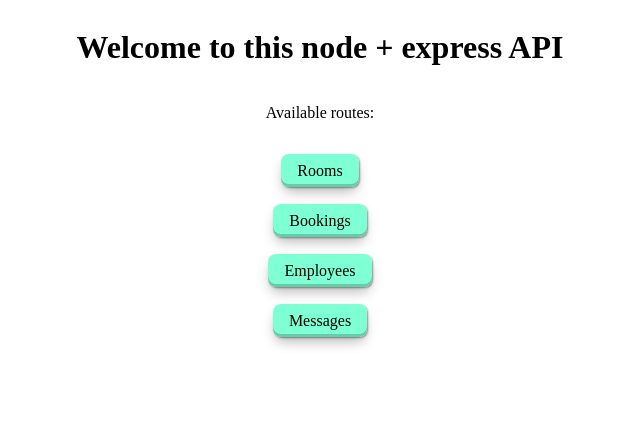
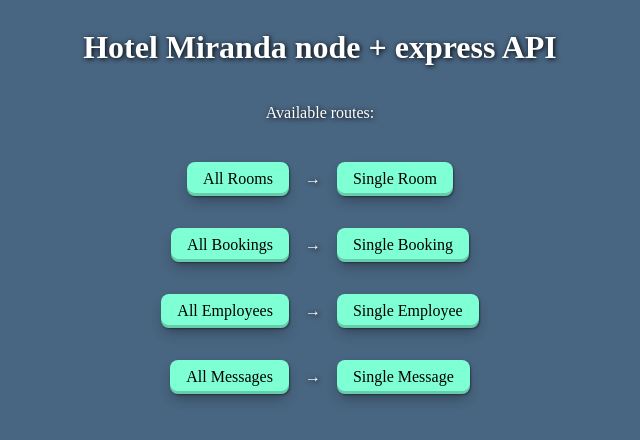
Before and after one commit to init1-dev/typescript-node-express, a website: page index.html in a window 1280 px wide. Shown: the whole page, without its empty margins (320-960 px from the left). Drawn offline with Linux system fonts and the light colour scheme.

Commit message:
ADD: index.html styles

```diff
--- a/css/styles.css
+++ b/css/styles.css
@@ -1,6 +1,11 @@
 ul, li, a {
     margin: 0;
     padding: 0;
+}
+
+body {
+    background-color: #486581;
+    color: white;
 }
 
 main {
@@ -8,6 +13,11 @@ main {
     flex-direction: column;
     align-items: center;
     justify-content: center;
+    text-shadow: 1px 1px 5px black;
+}
+
+h1 {
+    text-align: center;
 }
 
 ul {
@@ -19,6 +29,13 @@ ul {
     list-style: none;
 }
 
+ul li {
+    display: flex;
+    justify-content: center;
+    align-items: center;
+    gap: 1rem;
+}
+
 ul li a {
     padding: 0.5rem 1rem;
     border-radius: 0.5rem;
@@ -27,6 +44,7 @@ ul li a {
     text-decoration: none;
     box-shadow: rgb(0 0 0 / 40%) 1px 1px 2px, rgb(0 0 0 / 30%) 0px 7px 13px -3px, rgb(0 0 0 / 20%) 0px -3px 0px inset;
     transition: color, background-color 0.2s ease;
+    text-shadow: none;
 }
 
 ul li a:hover {
--- a/index.html
+++ b/index.html
@@ -8,13 +8,32 @@
 </head>
 <body>
     <main>
-        <h1>Welcome to this node + express API</h1>
+        <h1>Hotel Miranda node + express API</h1>
         <p>Available routes:</p>
         <ul>
-            <li><a href="/rooms">Rooms</a></li>
-            <li><a href="/bookings">Bookings</a></li>
-            <li><a href="/employees">Employees</a></li>
-            <li><a href="/messages">Messages</a></li>
+            <li>
+                <a href="/rooms">All Rooms</a>
+                <span>→</span>
+                <a href="/rooms/1">Single Room</a>
+            </li>
+
+            <li>
+                <a href="/bookings">All Bookings</a>
+                <span>→</span>
+                <a href="/bookings/1">Single Booking</a>
+            </li>
+
+            <li>
+                <a href="/employees">All Employees</a>
+                <span>→</span>
+                <a href="/employees">Single Employee</a>
+            </li>
+
+            <li>
+                <a href="/messages">All Messages</a>
+                <span>→</span>
+                <a href="/messages">Single Message</a>
+            </li>
         </ul>
     </main>
 </body>
```
